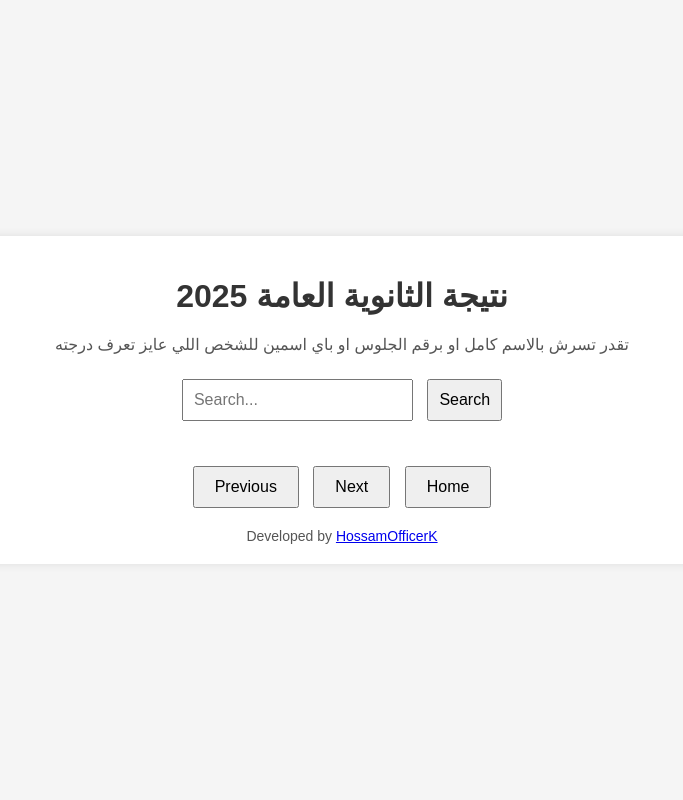
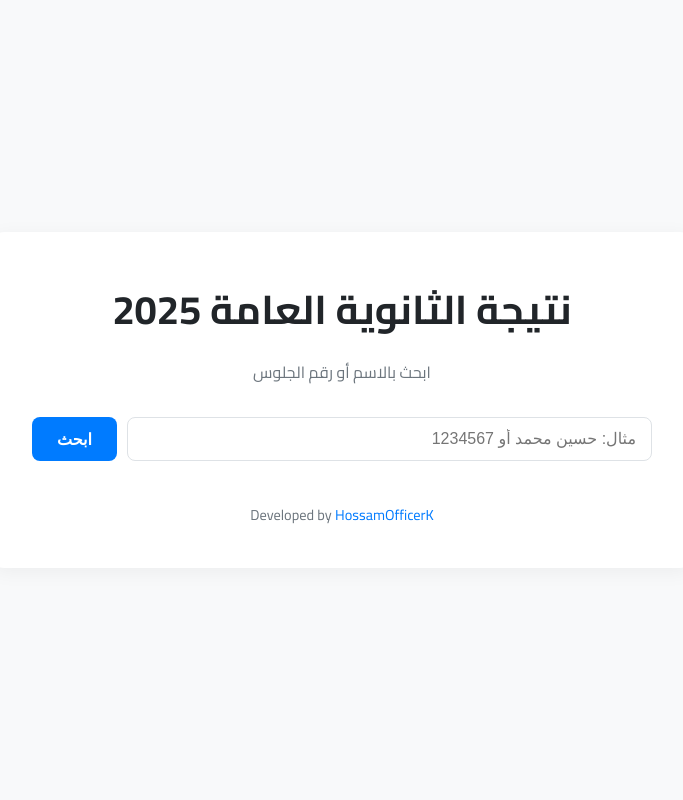
Before and after one commit to HossamSaberX/Thanawya2025, a Flask app: page / in a window 1280 px wide. Shown: the whole page, without its empty margins (298-981 px from the left). Run offline with Flask 3, Linux system fonts and the light colour scheme.

Commit message:
feat(ui): Redesign frontend and implement 'Load More' pagination
Refactors the frontend by separating CSS and JavaScript into dedicated files for better maintainability and performance.

- Introduces a modern, cleaner user interface.
- Replaces the old page-based navigation with a "Load More" button for a smoother user experience.
- Adds `dir="rtl"` for proper right-to-left language support.

```diff
--- /dev/null
+++ b/static/css/style.css
@@ -0,0 +1,169 @@
+:root {
+    --background-color: #f8f9fa;
+    --container-bg: #ffffff;
+    --primary-text: #212529;
+    --secondary-text: #6c757d;
+    --accent-color: #007bff;
+    --accent-hover: #0056b3;
+    --border-color: #dee2e6;
+    --success-color: #28a745;
+    --danger-color: #dc3545;
+}
+
+* {
+    margin: 0;
+    padding: 0;
+    box-sizing: border-box;
+}
+
+body {
+    font-family: 'Cairo', sans-serif;
+    background-color: var(--background-color);
+    color: var(--primary-text);
+    display: flex;
+    justify-content: center;
+    align-items: center;
+    min-height: 100vh;
+    padding: 20px;
+}
+
+.container {
+    width: 100%;
+    max-width: 700px;
+    background: var(--container-bg);
+    padding: 40px;
+    border-radius: 12px;
+    box-shadow: 0 4px 20px rgba(0,0,0,0.05);
+    text-align: center;
+}
+
+h1 {
+    font-size: 2.5rem;
+    font-weight: 700;
+    margin-bottom: 10px;
+}
+
+.notation {
+    color: var(--secondary-text);
+    margin-bottom: 30px;
+    font-size: 1rem;
+}
+
+.search-form {
+    display: flex;
+    margin-bottom: 30px;
+    gap: 10px;
+}
+
+input#query {
+    flex-grow: 1;
+    padding: 12px 15px;
+    font-size: 1rem;
+    border-radius: 8px;
+    border: 1px solid var(--border-color);
+    transition: border-color 0.2s, box-shadow 0.2s;
+}
+
+input#query:focus {
+    outline: none;
+    border-color: var(--accent-color);
+    box-shadow: 0 0 0 3px rgba(0, 123, 255, 0.2);
+}
+
+button {
+    padding: 12px 25px;
+    font-size: 1rem;
+    font-weight: 700;
+    background-color: var(--accent-color);
+    color: white;
+    border: none;
+    border-radius: 8px;
+    cursor: pointer;
+    transition: background-color 0.2s;
+}
+
+button:hover {
+    background-color: var(--accent-hover);
+}
+
+#results {
+    margin-top: 20px;
+    text-align: right;
+}
+
+.result {
+    background-color: #fff;
+    padding: 15px;
+    margin-bottom: 10px;
+    border-radius: 8px;
+    border: 1px solid var(--border-color);
+    border-right-width: 5px;
+    transition: transform 0.2s;
+}
+
+.result:hover {
+    transform: translateY(-3px);
+    box-shadow: 0 4px 10px rgba(0,0,0,0.05);
+}
+
+.result.success {
+    border-right-color: var(--success-color);
+}
+
+.result.failure {
+    border-right-color: var(--danger-color);
+}
+
+.result p {
+    margin-bottom: 5px;
+}
+
+.loader {
+    display: none;
+    margin: 30px auto;
+    border: 5px solid #f3f3f3;
+    border-top: 5px solid var(--accent-color);
+    border-radius: 50%;
+    width: 50px;
+    height: 50px;
+    animation: spin 1s linear infinite;
+}
+
+@keyframes spin {
+    0% { transform: rotate(0deg); }
+    100% { transform: rotate(360deg); }
+}
+
+#pagination {
+    margin-top: 30px;
+}
+
+#load-more {
+    display: none; /* Hidden by default */
+    width: 100%;
+}
+
+.footer {
+    margin-top: 40px;
+    font-size: 0.9rem;
+    color: var(--secondary-text);
+}
+.footer a {
+    color: var(--accent-color);
+    text-decoration: none;
+}
+
+@media (max-width: 600px) {
+    body {
+        padding: 10px;
+    }
+    .container {
+        padding: 20px;
+    }
+    h1 {
+        font-size: 2rem;
+    }
+    .search-form {
+        flex-direction: column;
+    }
+}
--- /dev/null
+++ b/static/js/script.js
@@ -0,0 +1,60 @@
+let currentPage = 1;
+let currentQuery = '';
+let totalResults = 0;
+const perPage = 10;
+
+function performSearch() {
+    const query = document.getElementById('query').value;
+    if (!query) return;
+
+    currentQuery = query;
+    currentPage = 1;
+    document.getElementById('results').innerHTML = '';
+    fetchResults();
+}
+
+function loadMore() {
+    currentPage++;
+    fetchResults();
+}
+
+async function fetchResults() {
+    const resultsContainer = document.getElementById('results');
+    const loading = document.getElementById('loading');
+    const loadMoreBtn = document.getElementById('load-more');
+
+    loading.style.display = 'block';
+    loadMoreBtn.style.display = 'none';
+
+    const response = await fetch(`/search?query=${currentQuery}&page=${currentPage}`);
+    const data = await response.json();
+
+    loading.style.display = 'none';
+
+    if (data.error) {
+        resultsContainer.innerHTML = `<p style="text-align: center;">${data.error}</p>`;
+    } else {
+        if (currentPage === 1 && data.results.length === 0) {
+            resultsContainer.innerHTML = `<p style="text-align: center;">لا توجد نتائج لهذا البحث</p>`;
+        }
+
+        totalResults = data.total_results;
+
+        const newResultsHtml = data.results.map(r => `
+            <div class="result ${r.student_case_desc.includes('ناجح') ? 'success' : 'failure'}">
+                <p><strong>الاسم:</strong> ${r['الاسم']}</p>
+                <p><strong>رقم الجلوس:</strong> ${r['رقم الجلوس']}</p>
+                <p><strong>الدرجة:</strong> ${r['الدرجة']} | <strong>النسبة:</strong> ${(r['الدرجة'] / 320 * 100).toFixed(2)}%</p>
+            </div>
+        `).join('');
+
+        resultsContainer.innerHTML += newResultsHtml;
+
+        const totalLoaded = currentPage * perPage;
+        if (totalResults > totalLoaded) {
+            loadMoreBtn.style.display = 'block';
+        } else {
+            loadMoreBtn.style.display = 'none';
+        }
+    }
+}
--- a/templates/index.html
+++ b/templates/index.html
@@ -1,195 +1,37 @@
 <!DOCTYPE html>
-<html lang="en">
+<html lang="en" dir="rtl">
 <head>
     <meta charset="UTF-8">
-    <title>نتيجة الثانوية العامة</title>
-    <style>
-        @keyframes spin {
-            0% { transform: rotate(0deg); }
-            100% { transform: rotate(360deg); }
-        }
-
-        body {
-            font-family: Arial, sans-serif;
-            margin: 0;
-            padding: 0;
-            display: flex;
-            flex-direction: column;
-            justify-content: center;
-            align-items: center;
-            height: 100vh;
-            background-color: #f5f5f5;
-        }
-        .container {
-            background: #fff;
-            padding: 20px;
-            border-radius: 8px;
-            box-shadow: 0 0 10px rgba(0,0,0,0.1);
-            width: 80%;
-            max-width: 1000px;
-            min-width: 300px;
-            text-align: center;
-            overflow-y: auto;
-            max-height: 90vh;
-        }
-        h1 {
-            color: #333;
-            margin-bottom: 20px;
-        }
-        input, button {
-            padding: 10px;
-            margin: 5px;
-            font-size: 16px;
-        }
-        .notation {
-            margin-bottom: 20px;
-            font-size: 16px;
-            color: #555;
-        }
-        #results {
-            margin-top: 20px;
-            display: flex;
-            flex-wrap: wrap;
-            justify-content: space-between;
-        }
-        .result {
-            border: 1px solid #ddd;
-            padding: 10px;
-            margin: 10px;
-            background-color: #f9f9f9;
-            width: calc(48% - 20px);
-            box-sizing: border-box;
-        }
-        .result.full-width {
-            width: calc(100% - 20px);
-        }
-        .result.success {
-            border-color: green;
-            background-color: #e6ffe6;
-        }
-        .result.failure {
-            border-color: red;
-            background-color: #ffe6e6;
-        }
-        .pagination {
-            margin-top: 20px;
-            text-align: center;
-            width: 100%;
-        }
-        .pagination button {
-            padding: 10px 20px;
-            margin: 0 5px;
-            font-size: 16px;
-        }
-        #loading {
-            display: none;
-            font-size: 18px;
-            color: #555;
-        }
-        .loader {
-            border: 16px solid #f3f3f3;
-            border-radius: 50%;
-            border-top: 16px solid #3498db;
-            width: 60px;
-            height: 60px;
-            animation: spin 2s linear infinite;
-            margin: auto;
-        }
-        .footer {
-            margin-top: 20px;
-            font-size: 14px;
-            color: #555;
-        }
-    </style>
-    <script>
-    let currentPage = 1;
-    let totalPages = 1;
-
-    async function search(page = 1, updateUrl = true) {
-        document.getElementById('loading').style.display = 'block';
-        const query = document.getElementById('query').value;
-        const response = await fetch(`/search?query=${query}&page=${page}`);
-        const data = await response.json();
-        const resultsContainer = document.getElementById('results');
-        document.getElementById('loading').style.display = 'none';
-
-        if (data.error) {
-            resultsContainer.innerHTML = `<p>${data.error}</p>`;
-        } else if (data.results.length === 0) {
-            resultsContainer.innerHTML = `<p>No results found</p>`;
-        } else {
-            resultsContainer.innerHTML = data.results.map((r, i) => `
-                <div class="result ${data.results.length === 1 ? 'full-width' : ''} ${r['student_case_desc'].includes('ناجح') ? 'success' : 'failure'}">
-                    <p><strong>رقم الجلوس:</strong> ${r['رقم الجلوس']}</p>
-                    <p><strong>الاسم:</strong> ${r['الاسم']}</p>
-                    <p><strong>الدرجة:</strong> ${r['الدرجة']}</p>
-                    <p><strong>النسبة:</strong> ${(r['الدرجة'] / 320 * 100).toFixed(2)}%</p>
-                </div>
-            `).join('');
-            currentPage = page;
-            totalPages = Math.ceil(data.total_results / 10);
-            if (updateUrl) {
-                const newUrl = `${window.location.pathname}?query=${query}&page=${page}`;
-                history.pushState({ path: newUrl }, '', newUrl);
-            }
-        }
-    }
-
-    function nextPage() {
-        if (currentPage < totalPages) {
-            search(currentPage + 1);
-        } else {
-            search(1);
-        }
-    }
-
-    function prevPage() {
-        if (currentPage > 1) {
-            search(currentPage - 1);
-        } else {
-            search(totalPages);
-        }
-    }
-
-    function resetPage() {
-        currentPage = 1;
-        document.getElementById('query').value = '';
-        document.getElementById('results').innerHTML = '';
-        const newUrl = `${window.location.pathname}`;
-        history.pushState({ path: newUrl }, '', newUrl);
-    }
-
-    window.onload = () => {
-        const urlParams = new URLSearchParams(window.location.search);
-        const query = urlParams.get('query');
-        const page = urlParams.get('page');
-        if (query) {
-            document.getElementById('query').value = query;
-            search(page ? parseInt(page) : 1, false);
-        }
-    }
-</script>
-
+    <meta name="viewport" content="width=device-width, initial-scale=1.0">
+    <title>نتيجة الثانوية العامة 2025</title>
+    <link rel="preconnect" href="https://fonts.googleapis.com">
+    <link rel="preconnect" href="https://fonts.gstatic.com" crossorigin>
+    <link href="https://fonts.googleapis.com/css2?family=Cairo:wght@400;700&display=swap" rel="stylesheet">
+    <link rel="stylesheet" href="{{ url_for('static', filename='css/style.css') }}">
 </head>
 <body>
     <div class="container">
         <h1>نتيجة الثانوية العامة 2025</h1>
         <div class="notation">
-            تقدر تسرش بالاسم كامل او برقم الجلوس او باي اسمين للشخص اللي عايز تعرف درجته
+            ابحث بالاسم أو رقم الجلوس
         </div>
-        <input type="text" id="query" placeholder="Search...">
-        <button onclick="search()">Search</button>
+        <div class="search-form">
+            <input type="text" id="query" placeholder="مثال: حسين محمد أو 1234567" onkeydown="if(event.key==='Enter') document.getElementById('search-button').click()">
+            <button id="search-button" onclick="performSearch()">ابحث</button>
+        </div>
+
         <div id="results"></div>
-        <div class="pagination">
-            <button onclick="prevPage()">Previous</button>
-            <button onclick="nextPage()">Next</button>
-            <button onclick="resetPage()">Home</button>
+        <div class="loader" id="loading"></div>
+
+        <div id="pagination">
+            <button id="load-more" onclick="loadMore()">تحميل المزيد</button>
         </div>
-        <div id="loading" class="loader"></div>
+
         <div class="footer">
             Developed by <a href="https://github.com/Hossamsaberx" target="_blank">HossamOfficerK</a>
         </div>
+    </div>
 
-    </div>
+    <script src="{{ url_for('static', filename='js/script.js') }}"></script>
 </body>
 </html>
```
